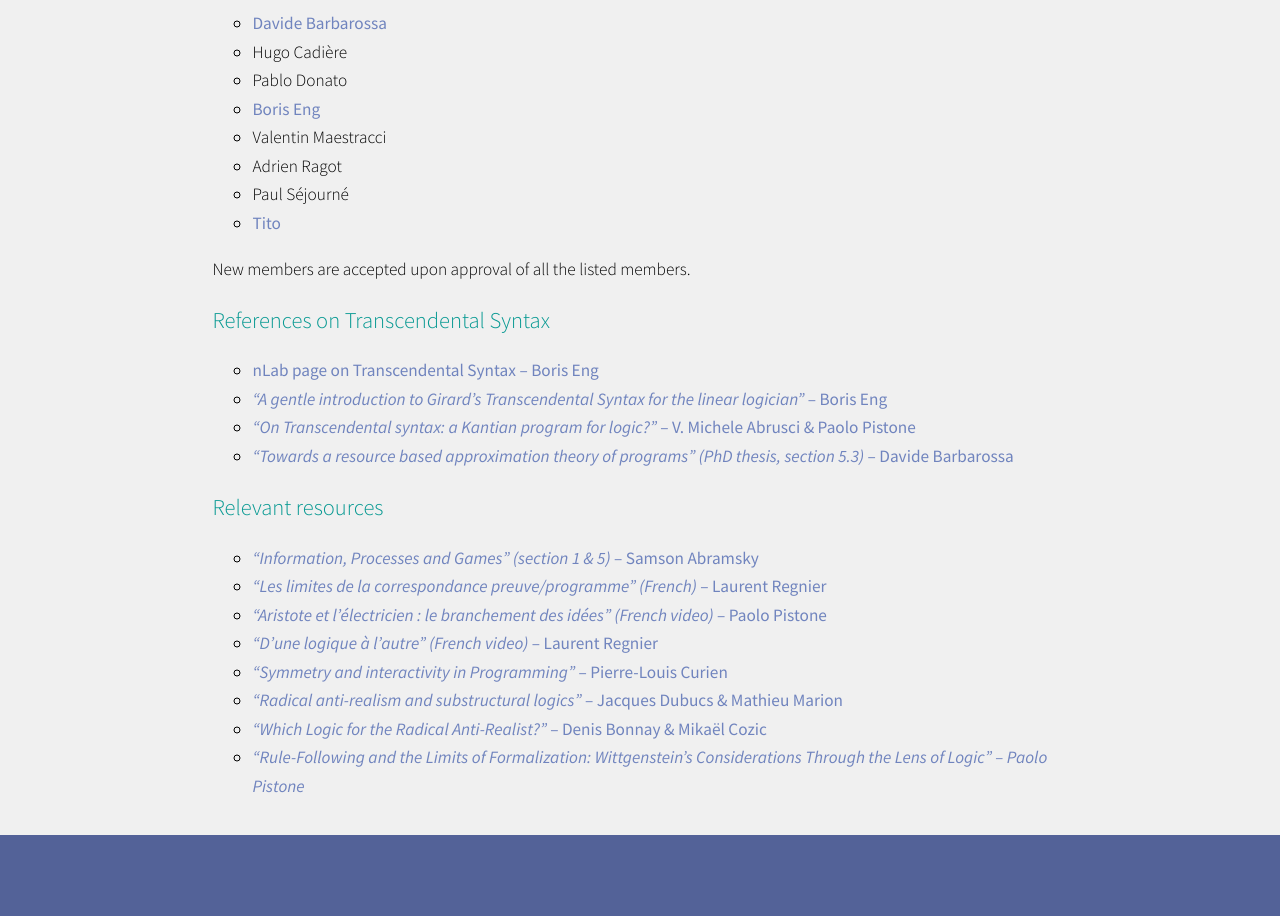
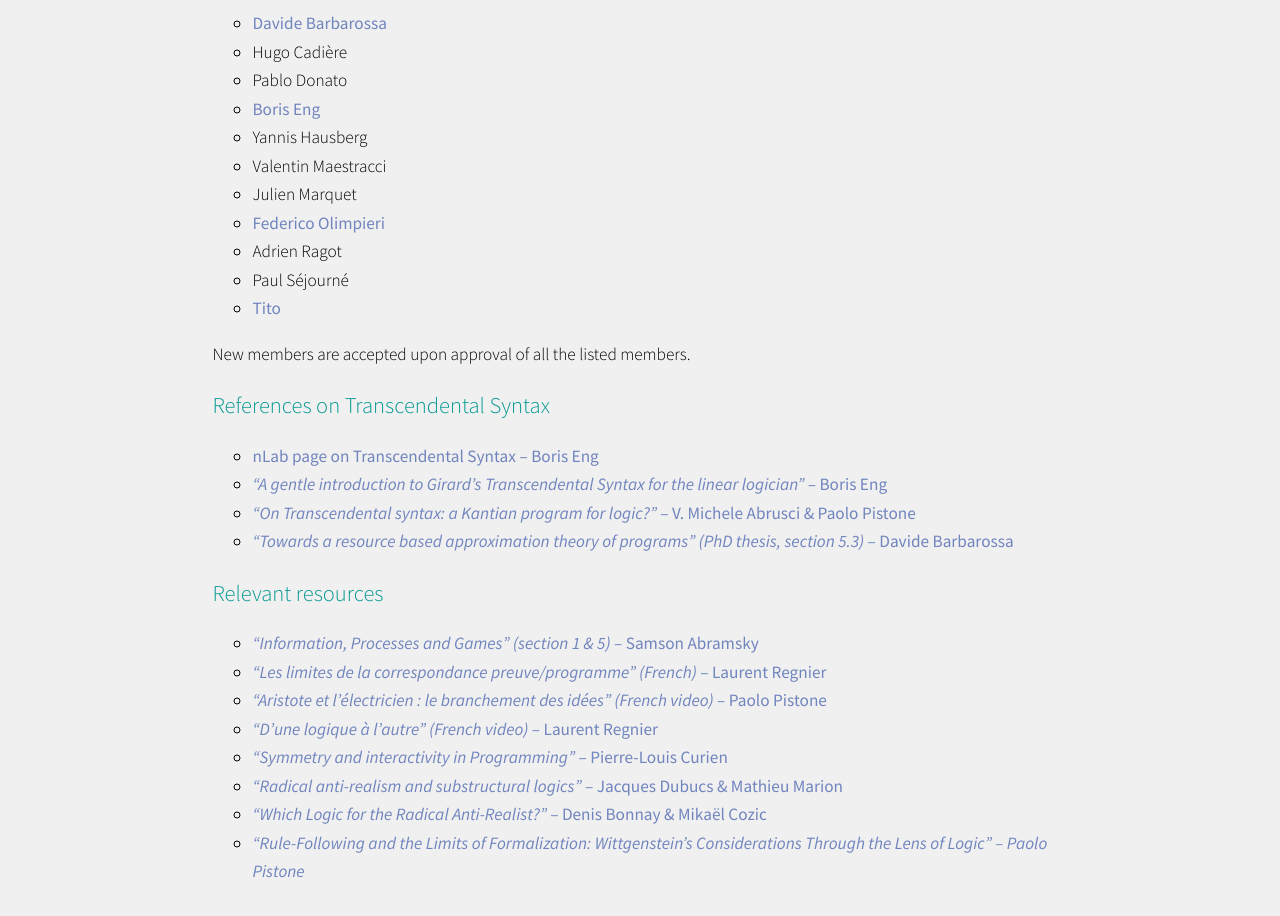
Before and after one commit to engboris/engboris.github.io, a plain HTML site: page ts/index.html in a window 1280 px wide. Shown: the part 2360-3276 px from the top of the page. Before the commit the page ends 3195 px from the top, so only its background shows below. Drawn offline with Linux system fonts and the light colour scheme; a script that the page names is missing.

Commit message:
Add new members

```diff
--- a/ts/index.html
+++ b/ts/index.html
@@ -111,7 +111,10 @@
   <li>Hugo Cadière</li>
   <li>Pablo Donato</li>
   <li><a href="/">Boris Eng</a></li>
+  <li>Yannis Hausberg</li>
   <li>Valentin Maestracci</li>
+  <li>Julien Marquet</li>
+  <li><a href="https://lipn.univ-paris13.fr/~olimpieri/">Federico Olimpieri</a></li>
   <li>Adrien Ragot</li>
   <li>Paul Séjourné</li>
   <li><a href="https://nguyentito.eu/">Tito</a></li>
```
